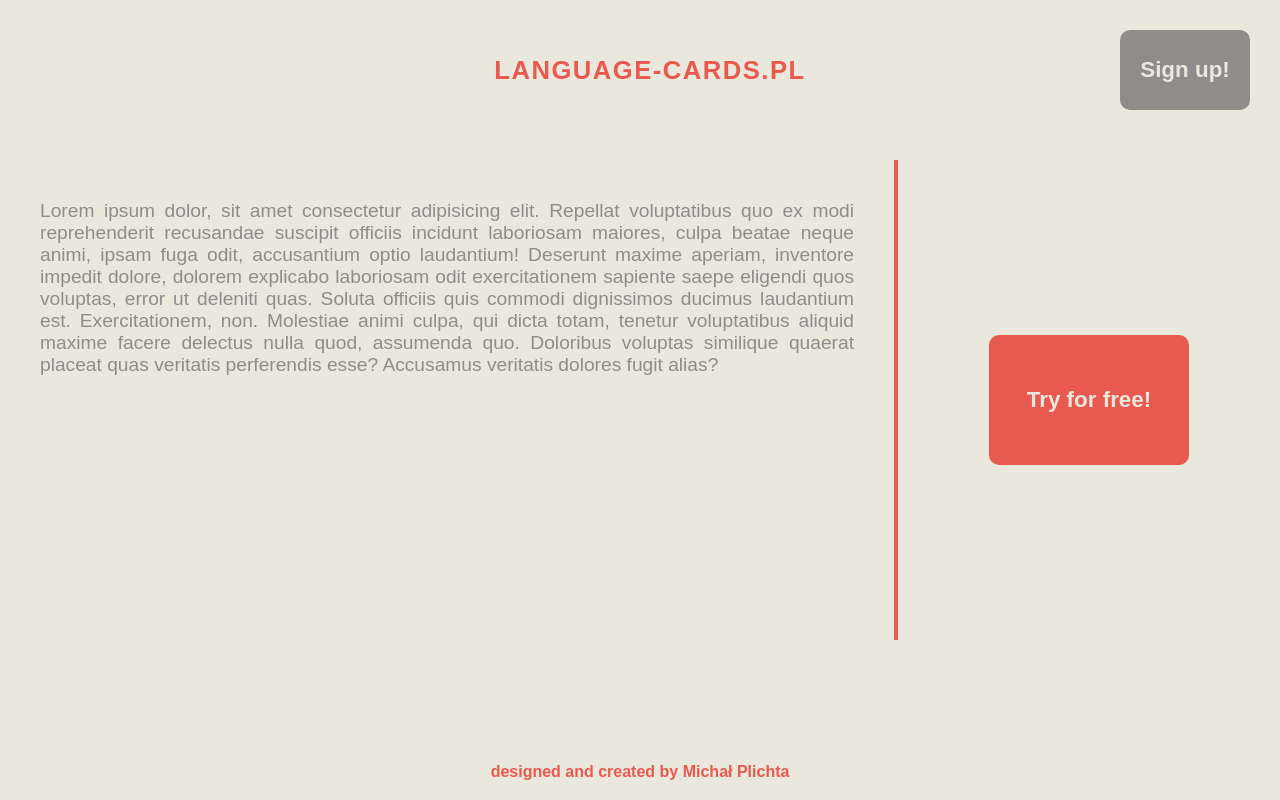
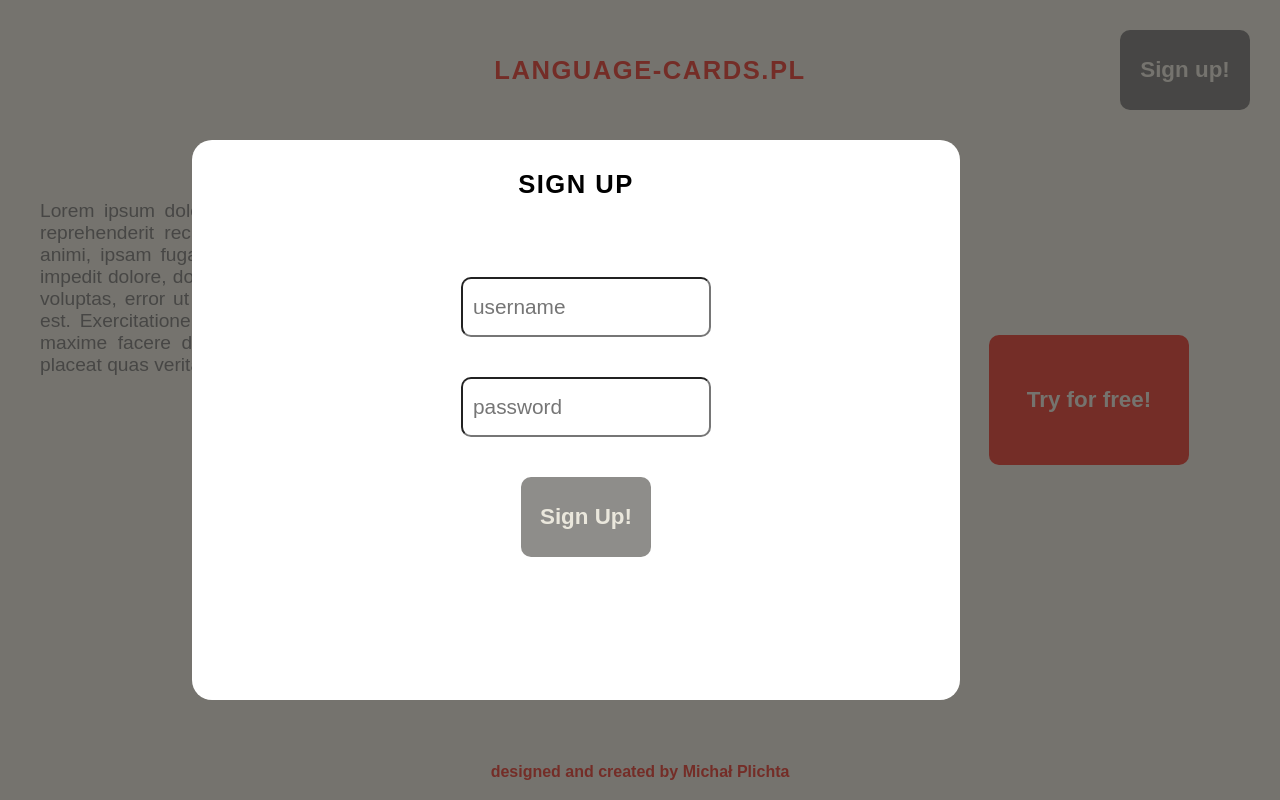
Before and after one commit to Kirweed/language-cards, a React (Create React App) app: page / in a window 1280 px wide. Built offline with nearby package versions, Linux system fonts and the light colour scheme; no server answers.

Commit message:
SignUp modal styling

```diff
--- a/package.json
+++ b/package.json
@@ -7,6 +7,7 @@
     "@testing-library/react": "^11.1.0",
     "@testing-library/user-event": "^12.1.10",
     "axios": "^0.24.0",
+    "eslint-config-prettier": "^8.3.0",
     "react": "^17.0.2",
     "react-dom": "^17.0.2",
     "react-router": "^6.0.2",
--- a/src/App.js
+++ b/src/App.js
@@ -1,11 +1,12 @@
 import React, { useEffect } from "react";
 import axios from "axios";
+import styled, { css } from "styled-components";
 import Footer from "./components/atoms/Footer";
 import Header from "./components/molecules/Header";
 import Paragraph from "./components/atoms/Paragraph";
 import GlobalStyles from "./theme/GlobalStyles";
-import styled, { css } from "styled-components";
 import Button from "./components/atoms/Button";
+import SignUpModal from "./components/organisms/SignUpModal";
 
 const yourJWTToken =
   "eyJ0eXAiOiJKV1QiLCJhbGciOiJIUzI1NiJ9.eyJ0b2tlbl90eXBlIjoiYWNjZXNzIiwiZXhwIjoxNjQxNDE1ODk2LCJpYXQiOjE2NDE0MTU1OTYsImp0aSI6ImFjNzY1YTQwZDU4YjQ3ZWM4MzhiM2MwNzc3ZjM5YTZiIiwidXNlcl9pZCI6MX0.ktIuSTZGCusZDZelOT_LvqLRcvYM67NPjHPt2UGWSNA";
@@ -14,7 +15,7 @@ const getData = () => {
   axios
     .get("http://127.0.0.1:8000/language-cards/", {
       headers: {
-        Authorization: "Bearer " + yourJWTToken,
+        Authorization: `Bearer ${yourJWTToken}`,
       },
     })
     .then((res) => console.log(res))
@@ -65,6 +66,7 @@ const App = () => {
     <>
       <GlobalStyles />
       <StyledButton secondary>Sign up!</StyledButton>
+      <SignUpModal />
       <Header />
       <StyledMainWrapper>
         <StyledWrapper left>
--- /dev/null
+++ b/src/components/atoms/DarkOverlay.js
@@ -0,0 +1,16 @@
+import styled from "styled-components";
+
+const DarkOverlay = styled.div`
+    position: absolute;
+    z-index: 101;
+    width: 100%;
+    height: 100vh;
+    top: 0;
+    left 0;
+    right: 0;
+    bottom: 0;
+    background-color: black;
+    opacity: 0.5;
+`;
+
+export default DarkOverlay;
--- /dev/null
+++ b/src/components/atoms/Input.js
@@ -0,0 +1,11 @@
+import styled from "styled-components";
+
+const Input = styled.input`
+  width: 250px;
+  height: 60px;
+  border-radius: 10px;
+  font-size: 1.3rem;
+  padding: 10px;
+`;
+
+export default Input;
--- /dev/null
+++ b/src/components/molecules/Form.js
@@ -0,0 +1,27 @@
+import React from "react";
+import styled from "styled-components";
+import Input from "../atoms/Input";
+import Button from "../atoms/Button";
+
+const StyledForm = styled.form`
+  height: 80%;
+  width: 100%;
+  gap: 5vh;
+  margin: 10px;
+  display: flex;
+  flex-direction: column;
+  align-items: center;
+  justify-content: center;
+`;
+
+const Form = () => (
+  <StyledForm>
+    <Input type="text" placeholder="username" name="username" />
+    <Input type="password" placeholder="password" name="password" />
+    <Button secondary type="submit">
+      Sign Up!
+    </Button>
+  </StyledForm>
+);
+
+export default Form;
--- a/src/components/molecules/Header.js
+++ b/src/components/molecules/Header.js
@@ -1,6 +1,6 @@
 import React from "react";
+import styled from "styled-components";
 import Heading from "../atoms/Heading";
-import styled from "styled-components";
 
 const StyledHeading = styled(Heading)`
   color: #e85a4f;
--- /dev/null
+++ b/src/components/organisms/SignUpModal.js
@@ -0,0 +1,28 @@
+import React from "react";
+import styled from "styled-components";
+import DarkOverlay from "../atoms/DarkOverlay";
+import Form from "../molecules/Form";
+import Heading from "../atoms/Heading";
+
+const StyledFormWrapper = styled.div`
+  position: absolute;
+  z-index: 102;
+  height: 70vh;
+  width: 60%;
+  background-color: white;
+  transform: translateX(25%) translateY(25%);
+  border-radius: 20px;
+  padding: 20px;
+`;
+
+const SignUpModal = () => (
+  <>
+    <DarkOverlay />
+    <StyledFormWrapper>
+      <Heading>Sign Up</Heading>
+      <Form />
+    </StyledFormWrapper>
+  </>
+);
+
+export default SignUpModal;
```
Also changed, not shown: 2 other files (tests, documents, lock files or other folders).
